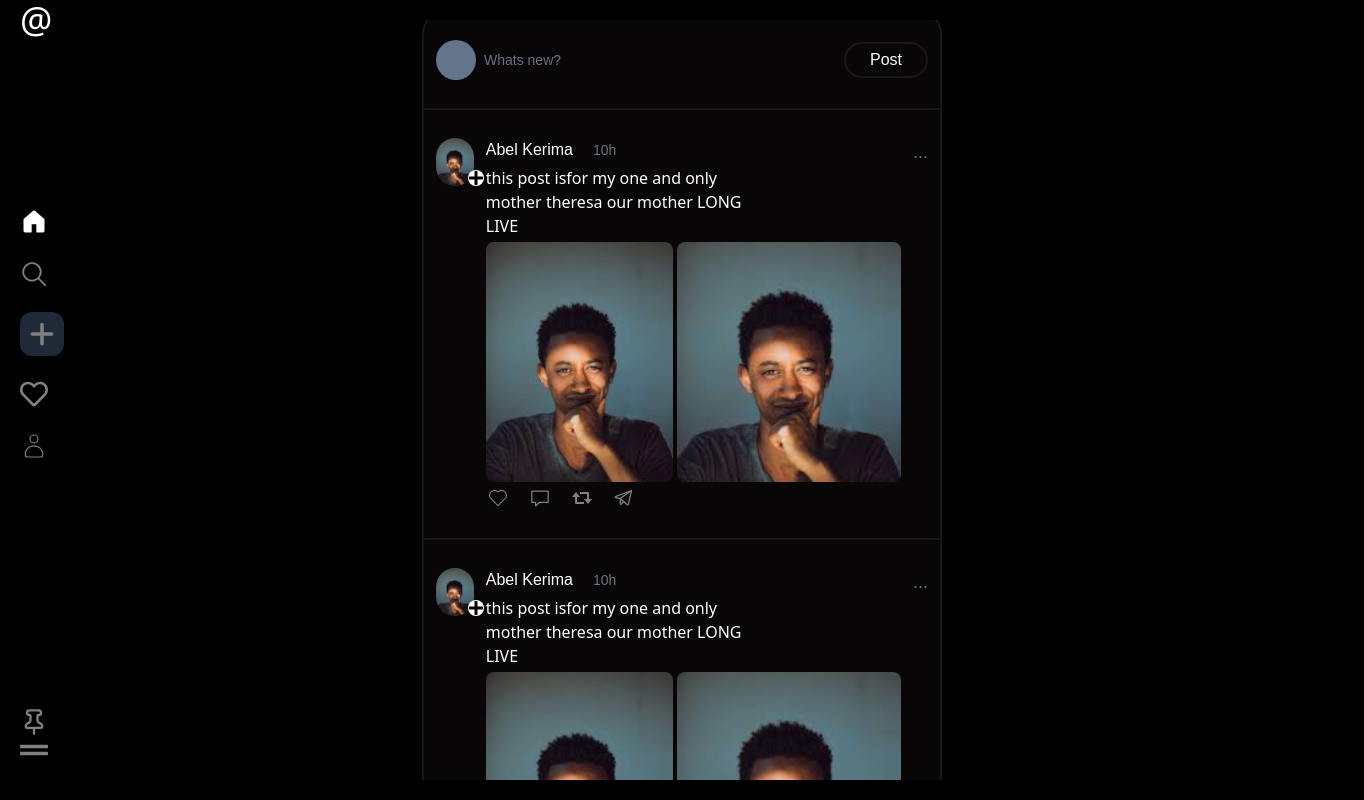
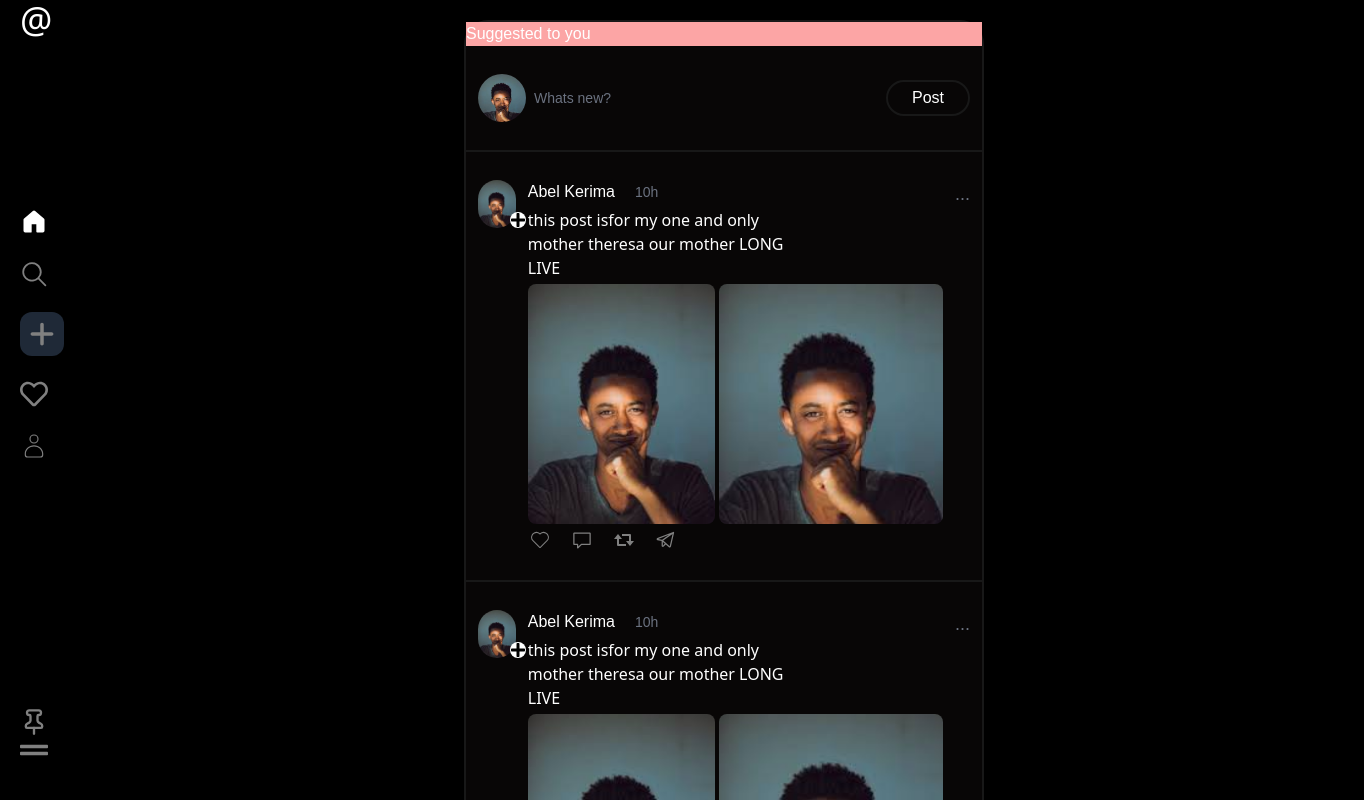
Before and after one commit to lleull/throne, a Next.js app: page / in a window 1280 px wide. Shown: the whole page, 1364 px wide, since content can reach past the window. Built offline with nearby package versions, Linux system fonts and the light colour scheme.

Commit message:
Add Post Added

```diff
--- a/src/app/layout.tsx
+++ b/src/app/layout.tsx
@@ -15,7 +15,7 @@ const geistMono = localFont({
 });
 
 export const metadata: Metadata = {
-  title: "Create Next App",
+  title: "Throne",
   description: "Generated by create next app",
 };
 
@@ -29,7 +29,7 @@ export default function RootLayout({
       <body
         className="flex flex-row items-center"
       >
-        <Sidebar />
+
 
 
         {children}
--- a/src/app/page.tsx
+++ b/src/app/page.tsx
@@ -1,18 +1,29 @@
+"use client"
 import CustomPost from '@/components/CustomPost'
 import MainBox from '@/components/MainBox'
-import React from 'react'
+import Image from 'next/image'
+import React, { useState } from 'react'
+import Avatar from "@/assets/p1.jpeg"
+import AddThrone from '@/components/AddThrone'
+import Sidebar from '@/components/Sidebar'
+
 interface Hometype {
   CustomPost: any
 }
 const Home: React.FC<Hometype> = ({ children }: any) => {
+  const [isModalOpen, setModalOpen] = useState(false);
   return (
+    <div className="flex flex-row items-center">
+
+      <Sidebar setModalOpen={setModalOpen} />
+      {/* <AddThrone isOpen={isModalOpen} onClose={() => setModalOpen(false)} /> */}
       <MainBox>
-      <div className=' w-full overflow-none border-custom-border px-3 py-7 flex flex-row items-center border-b-2'>
+        <div className=' w-full overflow-none  border-custom-border px-3 py-7 flex flex-row items-center border-b-2'>
           {/* Profile owner */}
           <div className='w-full flex items-center gap-2'>
 
-          <div className='w-10 h-10 bg-slate-500 rounded-full'>
-          </div>
+            <Image src={Avatar} alt='a' className='w-12 h-12 object-cover rounded-full' />
+
             <h2 className='text-gray-500 text-sm'>Whats new?</h2>
           </div>
           <button className='py-1 px-6 border-2 border-custom-border  rounded-3xl justify-end items-end' >
@@ -22,11 +33,12 @@ const Home: React.FC<Hometype> = ({ children }: any) => {
         </div>
         {[1, 2, 3, 4, 5].map((items) => {
           return (
-          <CustomPost />
+            <CustomPost setModalOpen={setModalOpen} />
 
           )
         })}
       </MainBox >
+    </div>
   )
 }
 
--- /dev/null
+++ b/src/components/AddThrone.tsx
@@ -0,0 +1,22 @@
+import React from 'react'
+import Portal from './Portal';
+
+const AddThrone = ({ isOpen, onClose }: any) => {
+    if (!isOpen) return null;
+
+    return (
+        <Portal>
+
+            <div className='w-full h-screen flex items-center justify-center bg-blu absolute top-0 z-10'>
+                <div className='w-[40vh]  border-custom-border bg-custom-light border-2 rounded-t-3xl  mt-5   items-center justify-center h-54 '>
+                    <button onClick={() => onClose(!isOpen)} className='py-1 px-6 border-2 border-custom-border  rounded-3xl justify-end items-end' >
+                        Close
+
+                    </button>
+                </div>
+            </div>
+        </Portal>
+    )
+}
+
+export default AddThrone
--- a/src/components/CustomPost.tsx
+++ b/src/components/CustomPost.tsx
@@ -6,7 +6,7 @@ import { VscComment } from "react-icons/vsc";
 import { BiRepost } from "react-icons/bi";
 import { PiTelegramLogo } from "react-icons/pi";
 
-const CustomPost = ({ children }: any) => {
+const CustomPost = ({ children, }: any) => {
     return (
 
         <div className=' w-full overflow-none border-custom-border px-3 py-7 flex flex-row items-start border-b-2 gap-3'>
--- a/src/components/MainBox.tsx
+++ b/src/components/MainBox.tsx
@@ -1,9 +1,11 @@
 import React from 'react'
+import SuggestionPeople from './SuggestionPeople'
 
 const MainBox = ({ children }: any) => {
     return (
-        <div className='w-full flex  h-[95vh] items-center justify-center overflow-scroll '>
-            <div className='w-[65vh] border-custom-border bg-custom-light border-2 rounded-t-3xl border-b-0 mt-5  h-screen items-center justify-center '>
+        <div className='w-screen h-[100vh] flex flex-row  justify-center overflow-scroll  relative  scrollbar-hide'>
+            <div className='w-[65vh] border-custom-border bg-custom-light border-2 rounded-t-3xl border-b-0 mt-5   items-center justify-center  scrollbar-hide'>
+                <SuggestionPeople />
 
                 {children}
             </div>
--- /dev/null
+++ b/src/components/Portal.tsx
@@ -0,0 +1,20 @@
+import { useEffect, useState } from 'react';
+import ReactDOM from 'react-dom';
+
+const Portal = ({ children }: any) => {
+    const [mounted, setMounted] = useState(false);
+
+    useEffect(() => {
+        // When component mounts, mark it as mounted (client-side only)
+        setMounted(true);
+        return () => setMounted(false); // Cleanup when unmounted
+    }, []);
+
+    // Render nothing on the server (SSR)
+    if (!mounted) return null;
+
+    // Render the children into the body (or any other DOM element)
+    return ReactDOM.createPortal(children, document.body);
+};
+
+export default Portal;
--- a/src/components/Sidebar.tsx
+++ b/src/components/Sidebar.tsx
@@ -7,21 +7,20 @@ import { CiUser } from "react-icons/ci";
 import { LuPin } from "react-icons/lu";
 import { FaGripLines } from "react-icons/fa";
 import { GoHomeFill } from "react-icons/go";
-function Sidebar() {
+function Sidebar({ setModalOpen }: any) {
     return (
-        <div className="h-[100vh] px-5 flex justify-between  flex-col pb-9 pl-15">
+        <div className="h-screen px-5 flex justify-between  flex-col pb-9 pl-15">
             <h1 className="text-4xl font-sans text-white ">@</h1>
 
             <div className='flex-col gap-6 flex mb-20'>
                 <GoHomeFill color='white' className='w-7 h-7' />
                 <GoSearch color='gray' className='w-7 h-7' />
-                <div className='py-2 px-2   rounded-xl  bg-gray-800'>
+                <div onClick={() => setModalOpen(true)} className='py-2 px-2   rounded-xl  bg-gray-800'>
 
                     <FaPlus color='gray' className='w-7 h-7' />
                 </div>
                 <FaRegHeart color='gray' className='w-7 h-7' />
                 <CiUser color='gray' className='w-7 h-7' />
-
 
 
 
--- /dev/null
+++ b/src/components/SuggestionPeople.tsx
@@ -0,0 +1,11 @@
+import React from 'react'
+
+const SuggestionPeople = () => {
+    return (
+        <div className='w-full bg-red-300'>
+            <h3>Suggested to you</h3>
+        </div>
+    )
+}
+
+export default SuggestionPeople
--- a/tailwind.config.ts
+++ b/tailwind.config.ts
@@ -21,6 +21,8 @@ const config: Config = {
       },
     },
   },
-  plugins: [],
+  plugins: [
+    require('tailwind-scrollbar-hide') // Add this line
+  ],
 };
 export default config;
```
Lines whose indentation alone changed are shown as unchanged.
